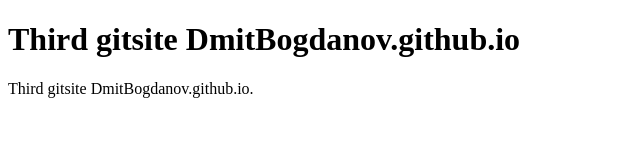
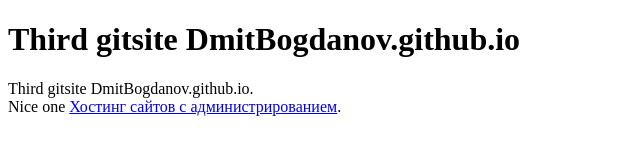
Before and after one commit to DmitBogdanov/DmitBogdanov.github.io, a plain HTML site: page index.html in a window 1280 px wide. Shown: the whole page, without its empty margins (0-640 px from the left). Drawn offline with Linux system fonts and the light colour scheme.

Commit message:
update 30.08.2021

```diff
--- a/index.html
+++ b/index.html
@@ -2,6 +2,7 @@
 <html>
 <body>
 <h1>Third gitsite DmitBogdanov.github.io</h1>
-<p>Third gitsite DmitBogdanov.github.io.</p>
+<p>Third gitsite DmitBogdanov.github.io.<br>
+Nice one <a href="https://bogdanovd.ru/" target="_blank">Хостинг сайтов с администрированием</a>.</p>
 </body>
 </html>
```
